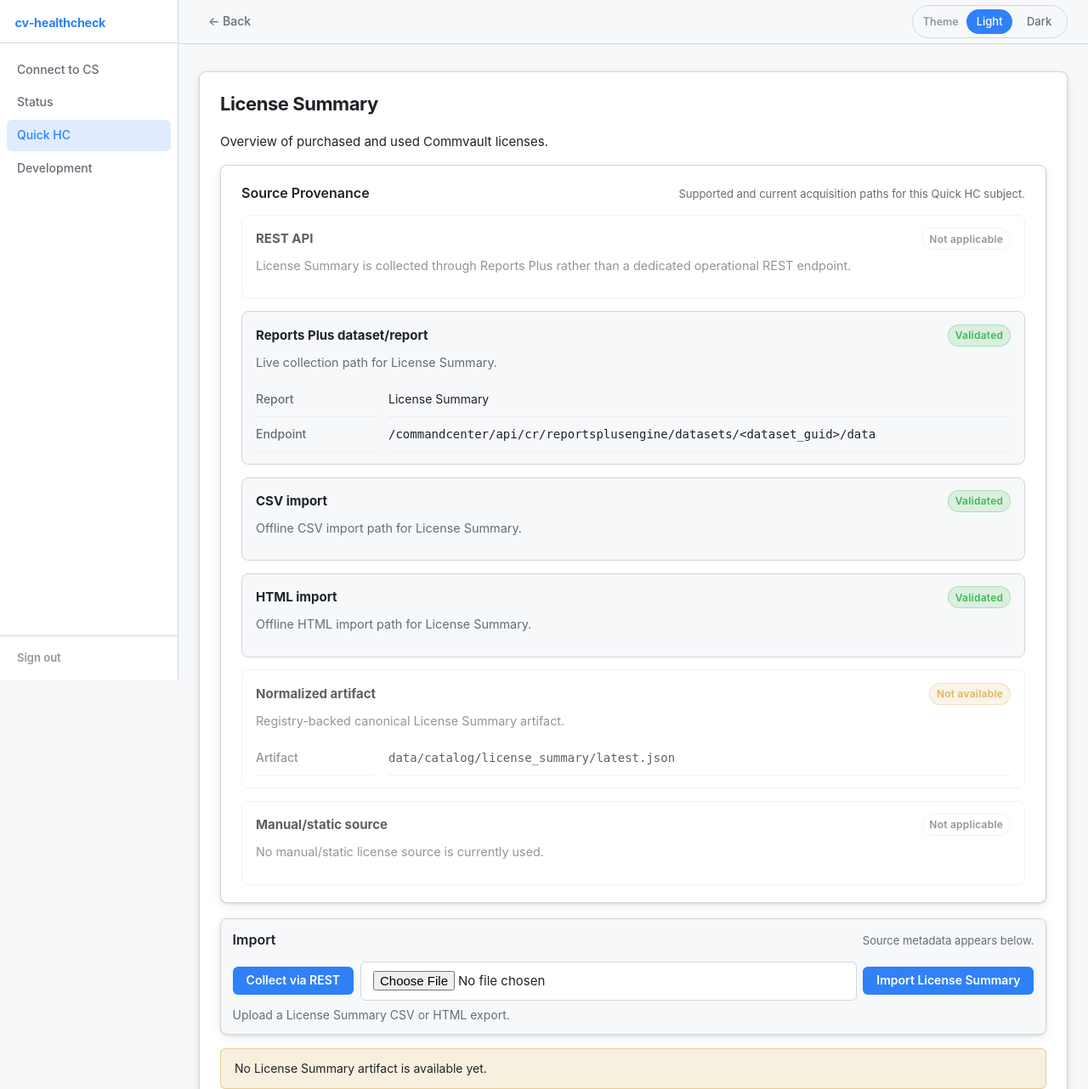
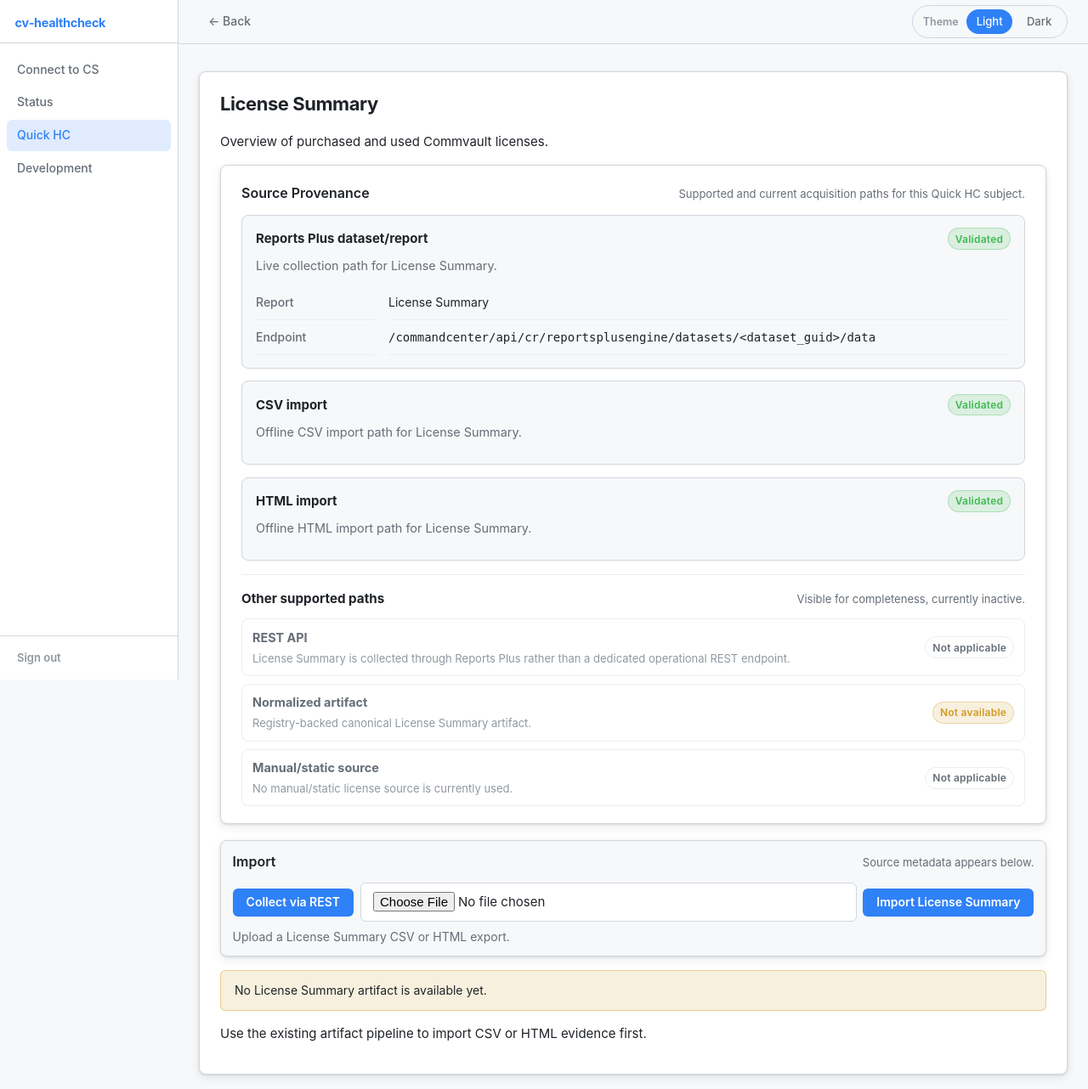
Before and after one commit to mvorstman/cv-healthcheck, a Flask app: page /quick-hc/license-summary in a window 1280 px wide. Shown: the top 1282 px of the page at 85% size. Run offline with Flask 3, Linux system fonts and the light colour scheme; data that the repository does not hold is empty.

Commit message:
fix quick hc provenance layout regression

```diff
--- a/src/cvhealthcheck/web/static/styles.css
+++ b/src/cvhealthcheck/web/static/styles.css
@@ -473,6 +473,56 @@
 
 .source-provenance-meta {
   grid-template-columns: 140px minmax(0, 1fr);
+}
+
+.source-provenance-secondary {
+  margin-top: 1rem;
+  padding-top: 0.95rem;
+  border-top: 1px solid var(--border-subtle);
+}
+
+.source-provenance-secondary-head {
+  display: flex;
+  justify-content: space-between;
+  align-items: baseline;
+  gap: 0.75rem;
+  margin-bottom: 0.7rem;
+}
+
+.source-provenance-secondary-head strong {
+  color: var(--text-primary);
+  font-size: 0.95rem;
+}
+
+.source-provenance-inactive-list {
+  display: grid;
+  gap: 0.55rem;
+}
+
+.source-provenance-inactive-item {
+  display: flex;
+  justify-content: space-between;
+  align-items: center;
+  gap: 1rem;
+  padding: 0.6rem 0.75rem;
+  border: 1px solid var(--border-subtle);
+  border-radius: 8px;
+  background: var(--bg-subtle);
+}
+
+.source-provenance-inactive-main {
+  display: grid;
+  gap: 0.18rem;
+}
+
+.source-provenance-inactive-main strong {
+  color: var(--text-secondary);
+  font-size: 0.9rem;
+}
+
+.source-provenance-inactive-main span {
+  color: var(--text-muted);
+  font-size: 0.8125rem;
 }
 
 dd[data-status="bad"]::before {
--- a/src/cvhealthcheck/web/templates/partials/quickhc/source_provenance.html
+++ b/src/cvhealthcheck/web/templates/partials/quickhc/source_provenance.html
@@ -3,9 +3,11 @@
     <h3>Source Provenance</h3>
     <p class="helper-text">Supported and current acquisition paths for this Quick HC subject.</p>
   </div>
+  {% set active_sources = source_provenance | selectattr("active") | list %}
+  {% set inactive_sources = source_provenance | rejectattr("active") | list %}
   <div class="source-provenance-list">
-    {% for item in source_provenance %}
-      <article class="source-provenance-item{% if not item.active %} source-provenance-item--muted{% endif %}">
+    {% for item in active_sources %}
+      <article class="source-provenance-item">
         <div class="source-provenance-head">
           <strong>{{ item.label }}</strong>
           <span class="badge {{ item.badge_class }}">{{ item.status_label }}</span>
@@ -46,4 +48,25 @@
       </article>
     {% endfor %}
   </div>
+  {% if inactive_sources %}
+    <div class="source-provenance-secondary">
+      <div class="source-provenance-secondary-head">
+        <strong>Other supported paths</strong>
+        <span class="helper-text">Visible for completeness, currently inactive.</span>
+      </div>
+      <div class="source-provenance-inactive-list">
+        {% for item in inactive_sources %}
+          <div class="source-provenance-inactive-item">
+            <div class="source-provenance-inactive-main">
+              <strong>{{ item.label }}</strong>
+              {% if item.description %}
+                <span>{{ item.description }}</span>
+              {% endif %}
+            </div>
+            <span class="badge {{ item.badge_class }}">{{ item.status_label }}</span>
+          </div>
+        {% endfor %}
+      </div>
+    </div>
+  {% endif %}
 </section>
```
Also changed, not shown: tests/test_quickhc_source_provenance.py (+3 -1 lines).
